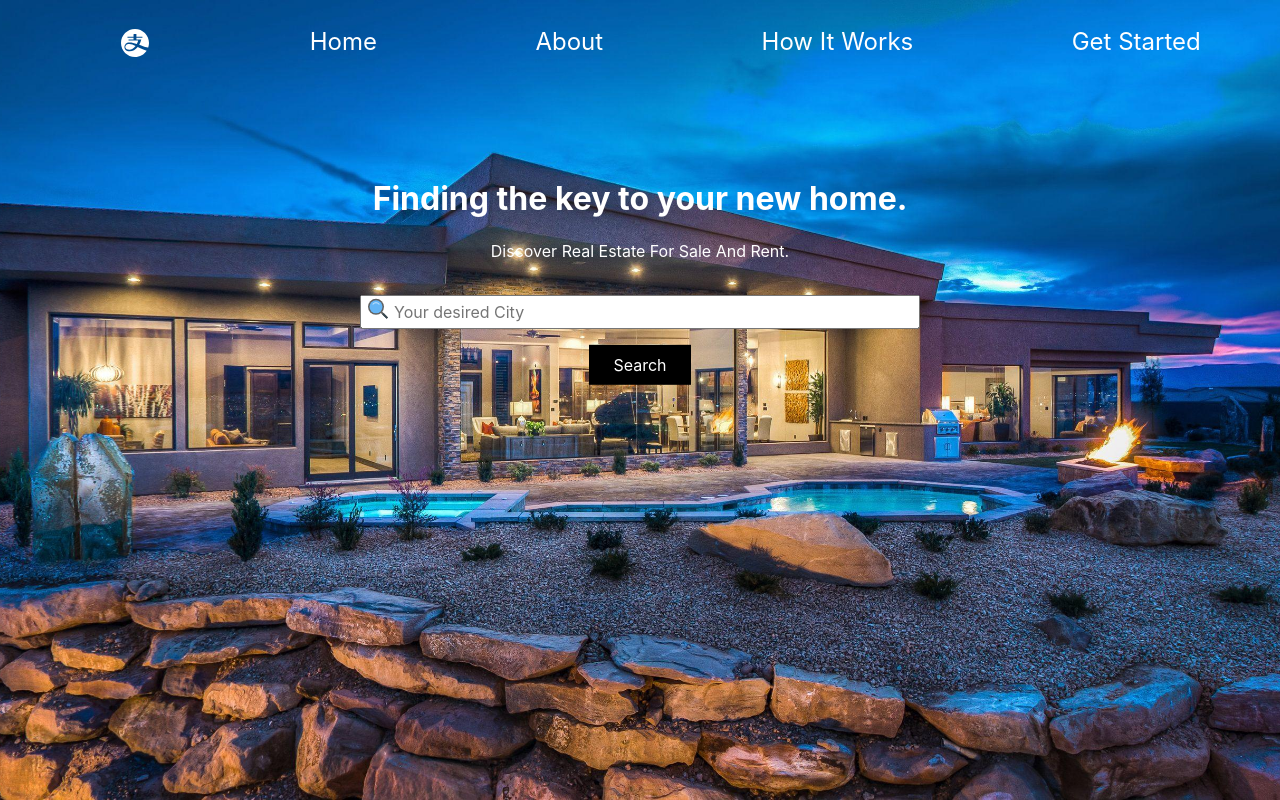
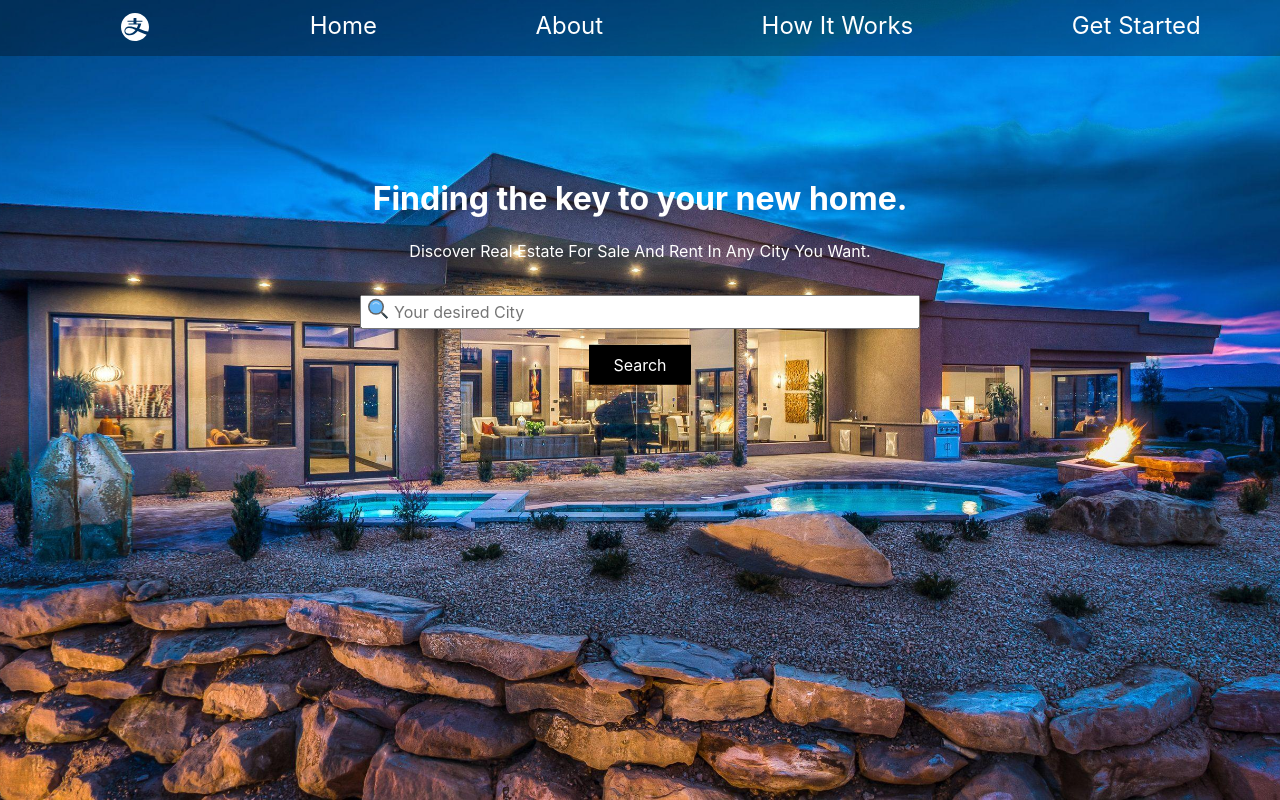
Before and after one commit to ToFJ/nextjs-real-estate-app, a Next.js app: page / in a window 1280 px wide. Built offline with nearby package versions, Linux system fonts and the light colour scheme.

Commit message:
moved some things around

```diff
--- /dev/null
+++ b/components/ContextWrapper.jsx
@@ -0,0 +1,11 @@
+import AppContext from "../context/context";
+import { useState } from "react";
+import axios from "axios";
+
+const ContextWrapper = ({ children }) => {
+  const [data, setData] = useState([]);
+
+  return <AppContext.Provider value={{ data }}>{children}</AppContext.Provider>;
+};
+
+export default ContextWrapper;
--- a/components/Layout.jsx
+++ b/components/Layout.jsx
@@ -1,3 +1,4 @@
+import ContextWrapper from "../components/ContextWrapper";
 import Navbar from "./Navbar";
 
 const Layout = ({ children }) => {
--- a/components/Navbar.jsx
+++ b/components/Navbar.jsx
@@ -2,27 +2,31 @@ import { useState } from "react";
 import Link from "next/link";
 import { GiHamburgerMenu } from "react-icons/gi";
 import { AiFillAlipayCircle } from "react-icons/ai";
-
 import navStyles from "../styles/Navbar.module.css";
 
 const Navbar = () => {
   const [displayMenu, setDisplayMenu] = useState(false);
+  const closeOnClick = () => {
+    setDisplayMenu(false);
+  };
 
   return (
     <header>
       <nav className={navStyles.nav}>
         <ul className={displayMenu ? navStyles.open : navStyles.list}>
-          <li className={navStyles.logo}>
-            <AiFillAlipayCircle />
+          <li onClick={closeOnClick} className={navStyles.logo}>
+            <Link href="/" passHref>
+              <AiFillAlipayCircle />
+            </Link>
           </li>
-          <li>
+          <li onClick={closeOnClick}>
             <Link href="/">Home</Link>
           </li>
-          <li>
+          <li onClick={closeOnClick}>
             <Link href="/">About</Link>
           </li>
-          <li>How It Works</li>
-          <li>Get Started</li>
+          <li onClick={closeOnClick}>How It Works</li>
+          <li onClick={closeOnClick}>Get Started</li>
         </ul>
         <button
           className={displayMenu ? navStyles.white : navStyles.black}
--- a/components/StartPage.jsx
+++ /dev/null
@@ -1,23 +0,0 @@
-import { useState } from "react";
-import startStyles from "../styles/Start.module.css";
-import { FcSearch } from "react-icons/fc";
-
-const Home = () => {
-  return (
-    <div className={startStyles.content}>
-      <div>
-        <h1>Finding the key to your new home.</h1>
-        <p>Discover real estate for sale and rent.</p>
-        <div className={startStyles.search}>
-          <label htmlFor="search">
-            <FcSearch />
-          </label>
-          <input type="text" name="search" placeholder="Your desired City" />
-          <button>Search</button>
-        </div>
-      </div>
-    </div>
-  );
-};
-
-export default Home;
--- /dev/null
+++ b/context/context.js
@@ -0,0 +1,5 @@
+import { createContext } from "react";
+
+const AppContext = createContext(null);
+
+export default AppContext;
--- a/package.json
+++ b/package.json
@@ -8,6 +8,7 @@
     "lint": "next lint"
   },
   "dependencies": {
+    "axios": "^0.26.0",
     "next": "12.0.10",
     "react": "17.0.2",
     "react-dom": "17.0.2",
--- a/pages/_app.js
+++ b/pages/_app.js
@@ -1,10 +1,13 @@
 import Layout from "../components/Layout";
+import ContextWrapper from "../components/ContextWrapper";
 import "../styles/globals.css";
 
 function MyApp({ Component, pageProps }) {
   return (
     <Layout>
-      <Component {...pageProps} />
+      <ContextWrapper>
+        <Component {...pageProps} />
+      </ContextWrapper>
     </Layout>
   );
 }
--- a/pages/index.js
+++ b/pages/index.js
@@ -1,8 +1,15 @@
 import Head from "next/head";
 import Hero from "../components/Hero";
-import StartPage from "../components/StartPage";
+import { useContext, useState } from "react";
+import Link from "next/link";
+import AppContext from "../context/context";
+
+import startStyles from "../styles/Start.module.css";
+import { FcSearch } from "react-icons/fc";
 
 export default function Home() {
+  const { fetchData } = useContext(AppContext);
+
   return (
     <div>
       <Head>
@@ -11,7 +18,23 @@ export default function Home() {
         <link rel="icon" href="/favicon.ico" />
       </Head>
       <Hero />
-      <StartPage />
+      <div className={startStyles.content}>
+        <div>
+          <h1>Finding the key to your new home.</h1>
+          <p>Discover real estate for sale and rent in any city you want.</p>
+          <div className={startStyles.search}>
+            <label htmlFor="search">
+              <FcSearch />
+            </label>
+            <input type="text" name="search" placeholder="Your desired City" />
+            <button>
+              <Link onClick={fetchData} href="/list">
+                Search
+              </Link>
+            </button>
+          </div>
+        </div>
+      </div>
     </div>
   );
 }
--- a/styles/Navbar.module.css
+++ b/styles/Navbar.module.css
@@ -4,6 +4,12 @@
   width: 100%;
   z-index: 10;
   text-decoration: none;
+  background-color: rgb(0, 0, 0, 0.3);
+}
+
+.nav ul {
+  margin: 0;
+  margin-top: 0.5rem;
 }
 
 .list {
@@ -62,11 +68,12 @@
   height: 30rem;
 }
 
+.open li,
 .open li a {
   text-decoration: none;
   color: black;
   display: flex;
-  justify-content: flex-start;
+  justify-content: center;
   align-items: center;
 }
 
--- a/styles/Start.module.css
+++ b/styles/Start.module.css
@@ -34,10 +34,14 @@
 .search button {
   border: none;
   background-color: black;
-  color: white;
   padding: 0.5rem 1.5rem;
   cursor: pointer;
   transition: all 150ms ease-in-out;
+}
+
+.search button a {
+  color: white;
+  text-decoration: none;
 }
 
 .search button:hover {
```
Also changed, not shown: components/EstateList.jsx (added, +7 -0 lines), pages/list.js (added, +46 -0 lines), 1 other file (tests, documents, lock files or other folders).
